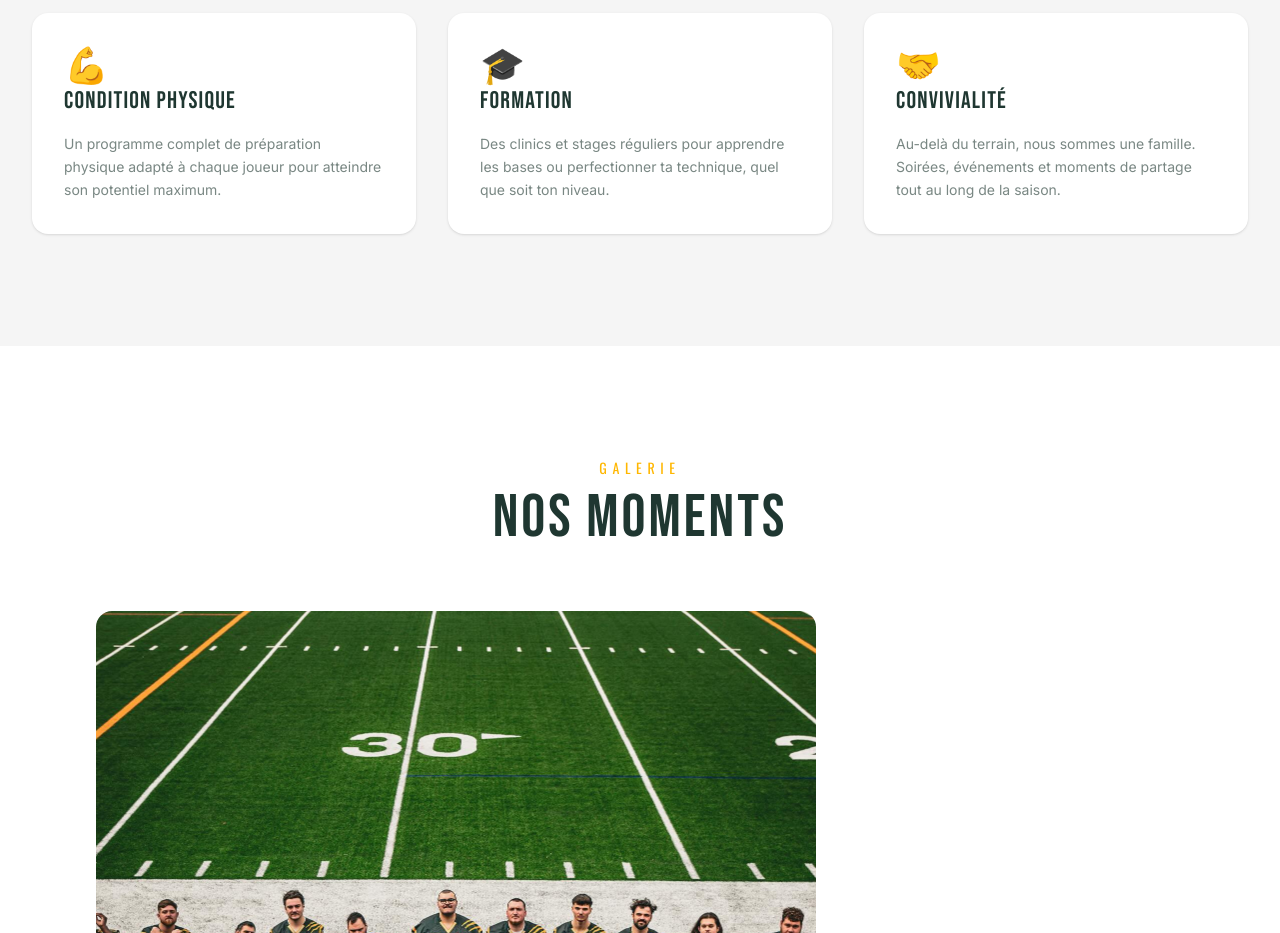
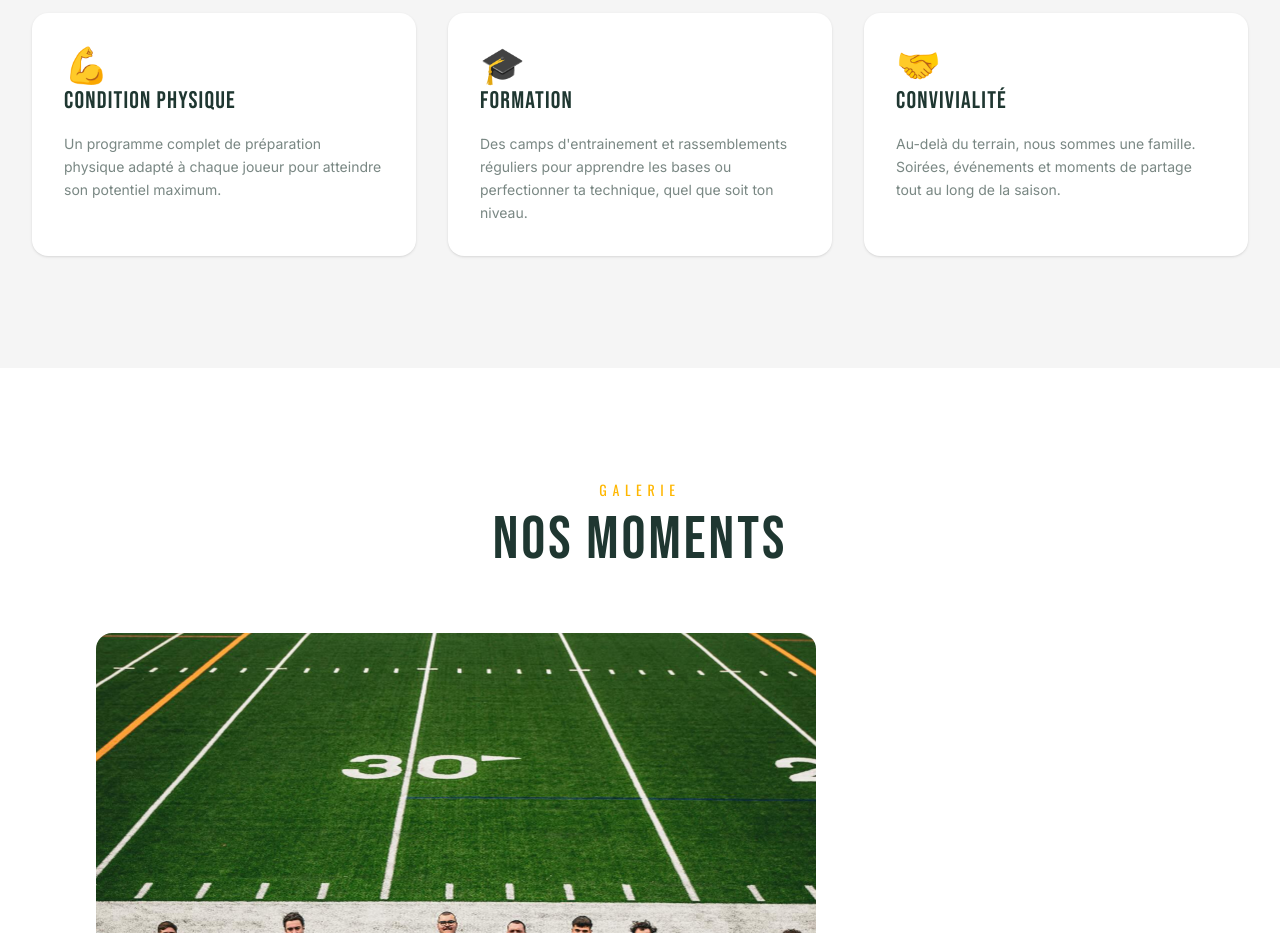
Before and after one commit to init-dev17/les-salamandres, a React (Vite) app: page /football-americain in a window 1280 px wide. Shown: the part 2640-3573 px from the top of the page. Built offline with nearby package versions, Linux system fonts and the light colour scheme.

Commit message:
modif vignette footus

```diff
--- a/src/pages/FootballUSPage.tsx
+++ b/src/pages/FootballUSPage.tsx
@@ -34,7 +34,7 @@ export function FootballUSPage() {
         {
           icon: "🎓",
           title: "Formation",
-          description: "Des clinics et stages réguliers pour apprendre les bases ou perfectionner ta technique, quel que soit ton niveau.",
+          description: "Des camps d'entrainement et rassemblements réguliers pour apprendre les bases ou perfectionner ta technique, quel que soit ton niveau.",
         },
         {
           icon: "🤝",
```
